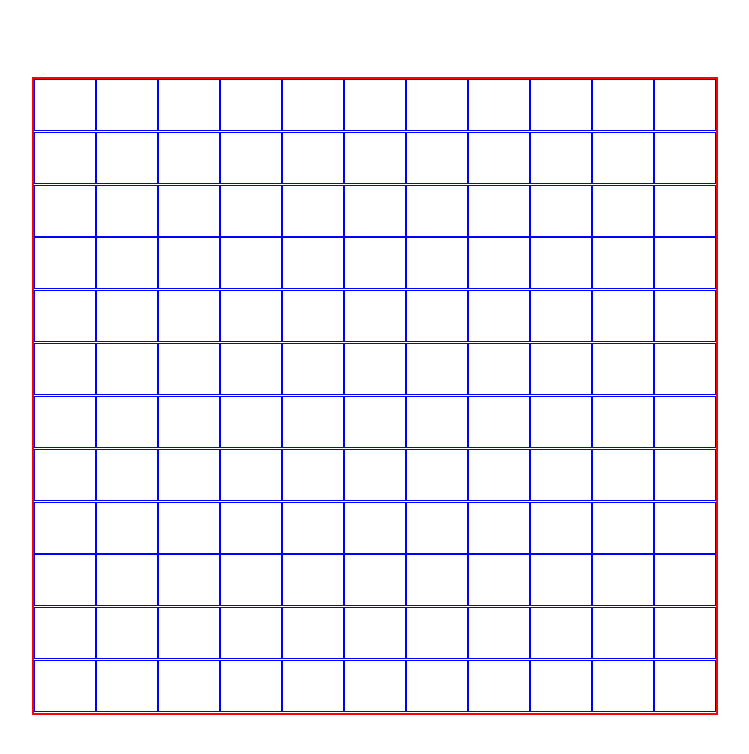
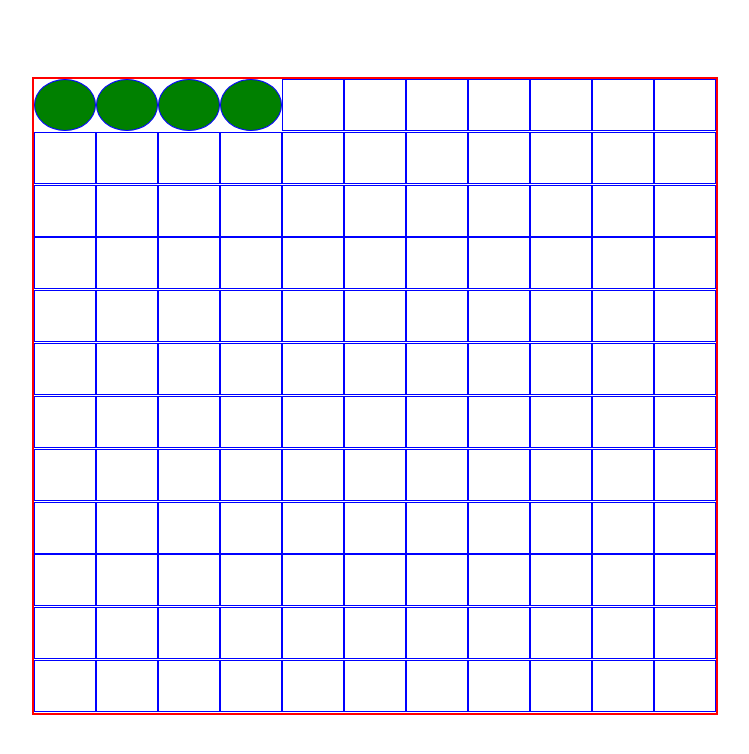
Before and after one commit to DLP-Sekara/Path-Finder_Javascript-game, a plain HTML site: page index.html in a window 1280 px wide. Shown: the whole page, without its empty margins (265-1014 px from the left). Drawn offline with Linux system fonts and the light colour scheme.

Commit message:
target box created

```diff
--- a/assets/css/style.css
+++ b/assets/css/style.css
@@ -24,3 +24,7 @@ body{
     height: 50px;
     border: 1px solid blue;
 }
+.target{
+    background-color: green;
+    border-radius: 100%;
+}
--- a/assets/js/script/mainJs.js
+++ b/assets/js/script/mainJs.js
@@ -1,3 +1,20 @@
 for (var i=0;i<132;i++){
     $("#grid").append("<div></div>");
 }
+var targetBox=[
+    0,1,2,3
+];
+var pathBox=[
+    0,1,2,3
+];
+var bombBox=[
+    0,1,2,3
+];
+const allDiv = Array.from($("#grid div"));
+
+setTarget();
+function setTarget() {
+    for (var i=0;i<targetBox.length;i++){
+        allDiv[targetBox[i]].classList.add("target");
+    }
+}
```
